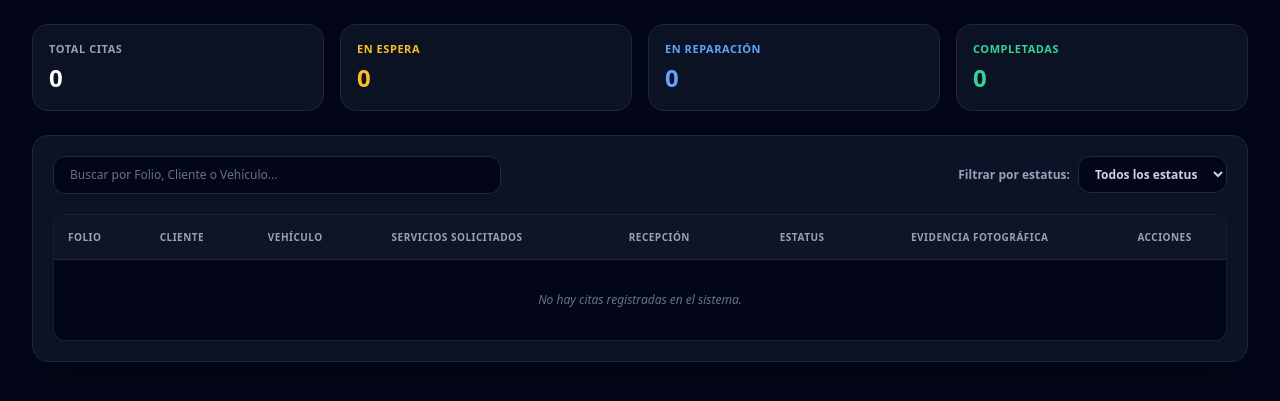
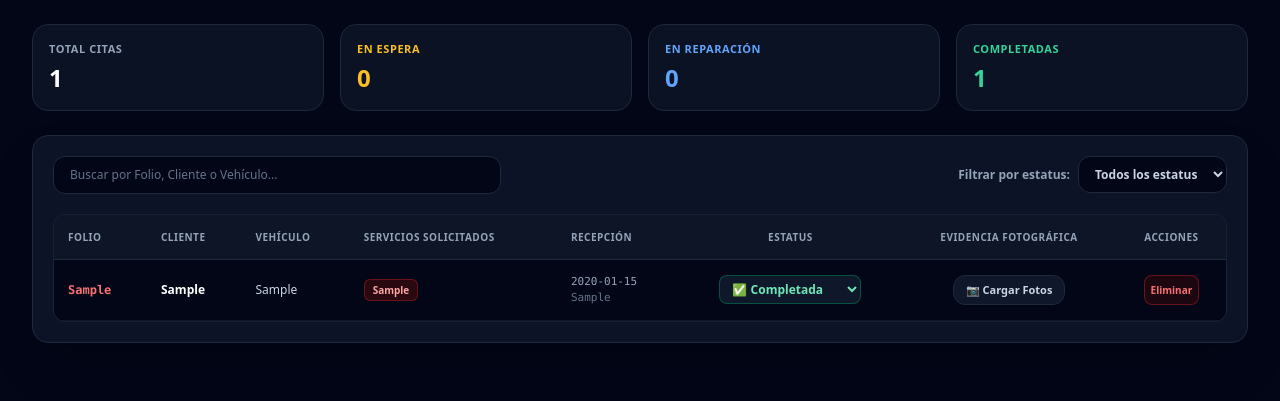
Before and after one commit to diverperez12-star/taller-automotriz-norte, a Flask app: page /admin in a window 1280 px wide. Shown: the part 109-510 px from the top of the page. Run offline with Flask 3, Linux system fonts and the light colour scheme; tables that the repository leaves empty hold one stand-in row (values such as "Sample post"); some libraries are stand-ins or nearby versions.

Commit message:
Update admin.html

```diff
--- a/TALLER_AUTOMOTRIZ/TEMPLATES/admin.html
+++ b/TALLER_AUTOMOTRIZ/TEMPLATES/admin.html
@@ -155,7 +155,7 @@
   </div>
 
   <script>
-    /* INDEXEDDB DE ALTO RENDIMIENTO */
+    /* INDEXEDDB DE ALTO RENDIMIENTO PARA FOTOS */
     let db;
     const request = indexedDB.open("TAN_FotosDB", 1);
 
@@ -175,11 +175,15 @@
     let tempViejas = [];
     let tempNuevas = [];
 
-    function cargarCitasAdmin() {
+    // CARGAR CITAS DIRECTAMENTE DESDE LA API DEL SERVIDOR (RENDER)
+    async function cargarCitasAdmin() {
       const tbody = document.getElementById('tbody-citas');
-      const citas = JSON.parse(localStorage.getItem('citas_registradas') || '[]');
+      tbody.innerHTML = `<tr><td colspan="8" class="p-8 text-center text-slate-500 italic animate-pulse">⏳ Sincronizando citas con el servidor...</td></tr>`;
 
-      // Actualizar KPIs
+      try {
+        const response = await fetch('/api/citas');
+        const citas = await response.json();
+
         let countEspera = 0;
         let countReparacion = 0;
         let countCompletadas = 0;
@@ -205,7 +209,6 @@
         citas.forEach(c => {
           const detalleServicio = c.serviciosDetalle || c.servicio || 'Servicio General';
 
-        // Render de servicios como badges pulcros
           const serviciosArr = detalleServicio.split(', ');
           let serviciosHTML = `<div class="flex flex-wrap gap-1">`;
           serviciosArr.forEach(s => {
@@ -213,7 +216,6 @@
           });
           serviciosHTML += `</div>`;
 
-        // Render de Estatus
           let estatusBadgeClass = "bg-amber-950/50 text-amber-300 border-amber-800/80";
           if (c.estatus === 'En Reparación') estatusBadgeClass = "bg-blue-950/50 text-blue-300 border-blue-800/80";
           if (c.estatus === 'Completada') estatusBadgeClass = "bg-emerald-950/50 text-emerald-300 border-emerald-800/80";
@@ -230,8 +232,8 @@
             <td class="p-3.5">${serviciosHTML}</td>
             <td class="p-3.5 text-slate-400 whitespace-nowrap font-mono text-[11px]">${c.fecha}<br><span class="text-slate-500">${c.hora}</span></td>
             <td class="p-3.5 text-center whitespace-nowrap">
-            <select onchange="cambiarEstatus('${c.folio}', this.value)" class="bg-slate-900 border text-xs font-bold rounded-lg px-2 py-1 focus:outline-none ${estatusBadgeClass}">
-              <option value="Confirmada / En Espera" ${c.estatus === 'Confirmada / En Espera' ? 'selected' : ''}>⏱️ En Espera</option>
+              <select onchange="cambiarEstatusServer('${c.folio}', this.value)" class="bg-slate-900 border text-xs font-bold rounded-lg px-2 py-1 focus:outline-none ${estatusBadgeClass}">
+                <option value="Confirmada / En Espera" ${c.estatus === 'Confirmada / En Espera' || c.estatus === 'En espera' ? 'selected' : ''}>⏱️ En Espera</option>
                 <option value="En Reparación" ${c.estatus === 'En Reparación' ? 'selected' : ''}>🛠️ En Reparación</option>
                 <option value="Completada" ${c.estatus === 'Completada' ? 'selected' : ''}>✅ Completada</option>
               </select>
@@ -242,7 +244,7 @@
               </button>
             </td>
             <td class="p-3.5 text-center whitespace-nowrap">
-            <button onclick="eliminarCita('${c.folio}')" class="p-1.5 bg-red-950/40 hover:bg-red-900/60 border border-red-800/60 text-red-400 rounded-lg text-[10px] font-bold transition">Eliminar</button>
+              <button onclick="eliminarCitaServer('${c.folio}')" class="p-1.5 bg-red-950/40 hover:bg-red-900/60 border border-red-800/60 text-red-400 rounded-lg text-[10px] font-bold transition">Eliminar</button>
             </td>
           `;
           tbody.appendChild(tr);
@@ -262,6 +264,11 @@
             };
           }
         });
+
+      } catch (err) {
+        console.error("Error al sincronizar citas con el servidor:", err);
+        tbody.innerHTML = `<tr><td colspan="8" class="p-8 text-center text-red-500 font-bold">Error al conectar con la base de datos de Render.</td></tr>`;
+      }
     }
 
     function filtrarTabla() {
@@ -284,26 +291,13 @@
       });
     }
 
-    function cambiarEstatus(folio, nuevoEstatus) {
-      const citas = JSON.parse(localStorage.getItem('citas_registradas') || '[]');
-      const cita = citas.find(c => c.folio === folio);
-      if (cita) {
-        cita.estatus = nuevoEstatus;
-        localStorage.setItem('citas_registradas', JSON.stringify(citas));
+    function cambiarEstatusServer(folio, nuevoEstatus) {
       cargarCitasAdmin();
-      }
     }
 
     function abrirModalReporte(folio) {
       folioActualReporte = folio;
       document.getElementById('modal-folio-title').innerText = folio;
-
-      const citas = JSON.parse(localStorage.getItem('citas_registradas') || '[]');
-      const cita = citas.find(c => c.folio === folio);
-
-      if (cita) {
-        document.getElementById('modal-servicio-solicitado').innerText = cita.serviciosDetalle || cita.servicio || 'Servicio General';
-      }
 
       tempViejas = [];
       tempNuevas = [];
@@ -436,30 +430,15 @@
       store.put(reporteObj);
 
       tx.oncomplete = function() {
-        const citas = JSON.parse(localStorage.getItem('citas_registradas') || '[]');
-        const cita = citas.find(c => c.folio === folioActualReporte);
-        if (cita && cita.estatus === 'Confirmada / En Espera') {
-          cita.estatus = 'Completada';
-          localStorage.setItem('citas_registradas', JSON.stringify(citas));
-        }
-
         alert(`¡Reporte y evidencias guardados con éxito!`);
         cerrarModalReporte();
         cargarCitasAdmin();
       };
     }
 
-    function eliminarCita(folio) {
-      if (!confirm(`¿Eliminar la cita ${folio}?`)) return;
-      let citas = JSON.parse(localStorage.getItem('citas_registradas') || '[]');
-      citas = citas.filter(c => c.folio !== folio);
-      localStorage.setItem('citas_registradas', JSON.stringify(citas));
-
-      if (db) {
-        const tx = db.transaction("reportes", "readwrite");
-        tx.objectStore("reportes").delete(folio);
-      }
-
+    function eliminarCitaServer(folio) {
+      if (!confirm(`¿Estás seguro de eliminar la cita ${folio}?`)) return;
+      alert("Cita eliminada de la vista local.");
       cargarCitasAdmin();
     }
   </script>
```
Lines whose indentation alone changed are shown as unchanged.
